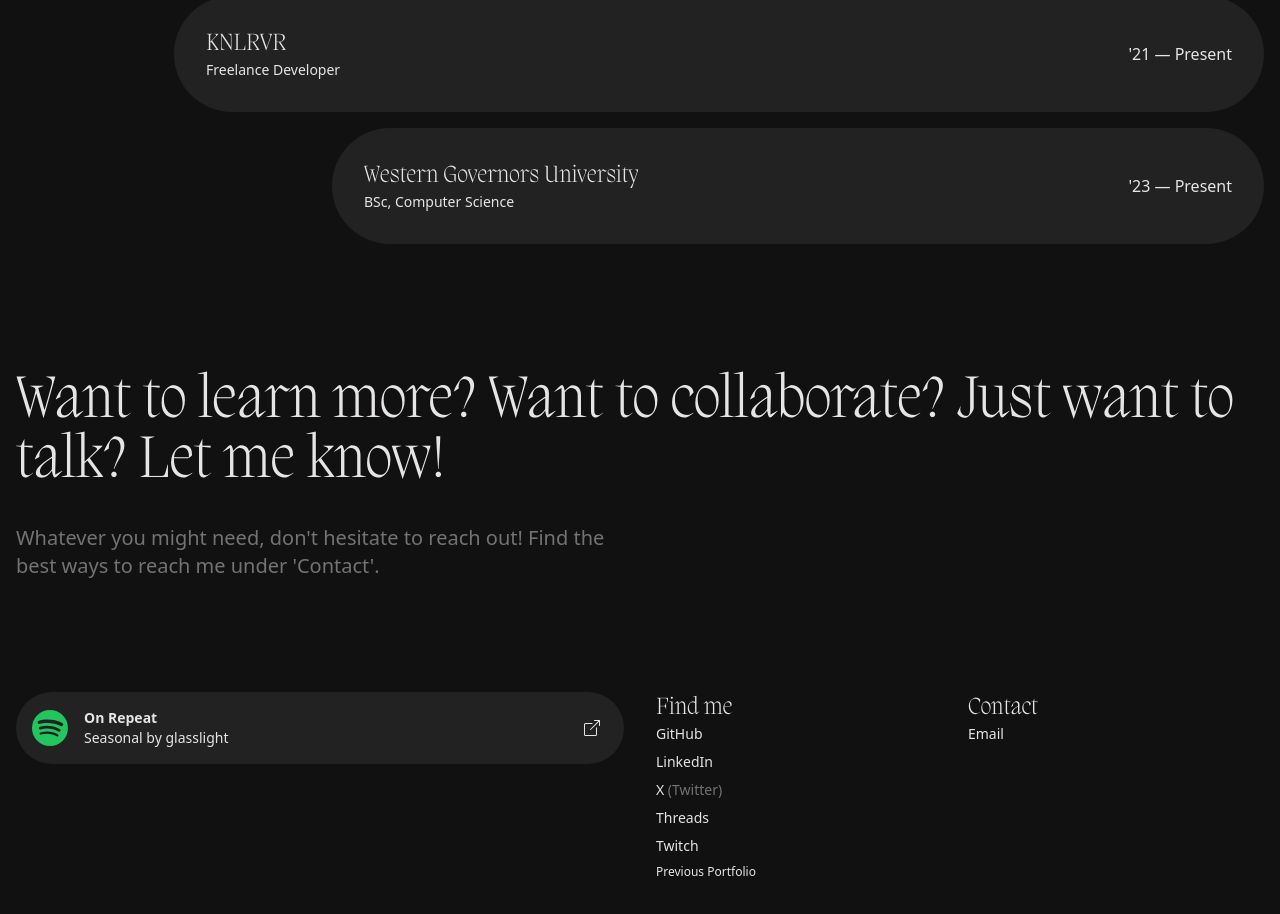
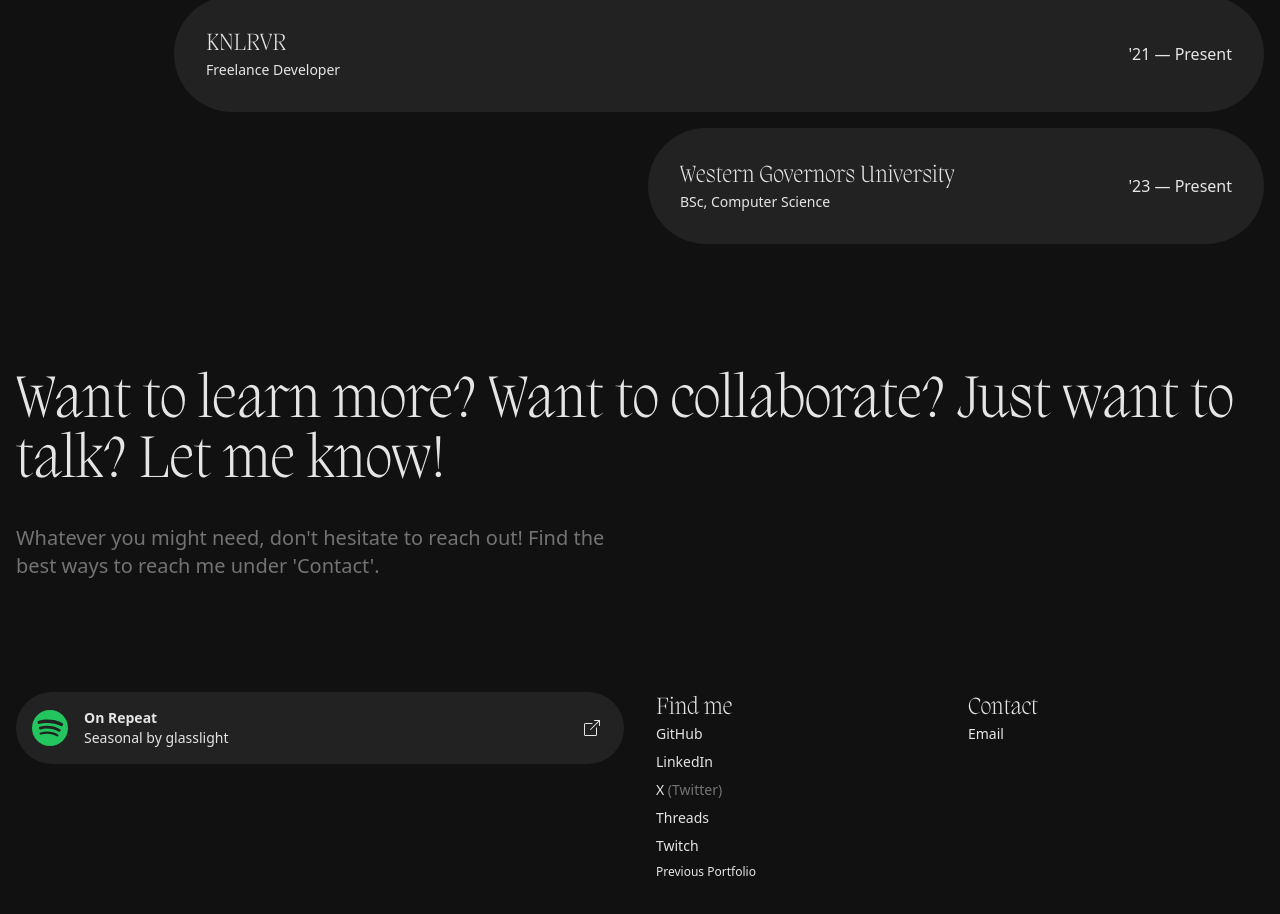
Before and after one commit to knlrvr/kanelariviere-new, a Next.js app: page /about in a window 1280 px wide. Shown: the part 940-1854 px from the top of the page. Built offline with nearby package versions, Linux system fonts and the light colour scheme; no server answers.

Commit message:
style: exp grid

```diff
--- a/src/app/about/page.tsx
+++ b/src/app/about/page.tsx
@@ -56,7 +56,7 @@ const About = () => {
         <div className="grid grid-rows-3 grid-cols-1 md:grid-cols-8 gap-4 md:mt-16 mb-24 md:mb-32">
 
           {/* 1 */}
-          <div className="md:col-span-4 md:row-start-1 container p-8 rounded-full flex justify-between items-center">
+          <div className="md:col-span-4 row-start-1 container p-8 rounded-full flex justify-between items-center">
             <div className="flex flex-col">
               <span className="font-migra text-xl md:text-2xl">Gaston College</span>
               <span className="font-light text-xs md:text-sm">AAS, Computer Science</span>
@@ -78,11 +78,10 @@ const About = () => {
           </div>
 
           {/* 3 */}
-          <div className="md:col-span-6 md:col-start-3 md:row-start-3 container p-8 rounded-full flex justify-between items-center">
+          <div className="md:col-span-4 md:col-start-5 row-start-3 container p-8 rounded-full flex justify-between items-center">
             <div className="flex flex-col">
-
-              <span className="block md:hidden font-migra text-xl md:text-2xl">WGU</span>
-              <span className="hidden md:block font-migra text-xl md:text-2xl">Western Governors University</span>
+              <span className="block lg:hidden font-migra text-xl md:text-2xl">WGU</span>
+              <span className="hidden lg:block font-migra text-xl md:text-2xl">Western Governors University</span>
               <span className="font-light text-xs md:text-sm">BSc, Computer Science</span>
             </div>
             <div className="">
```
